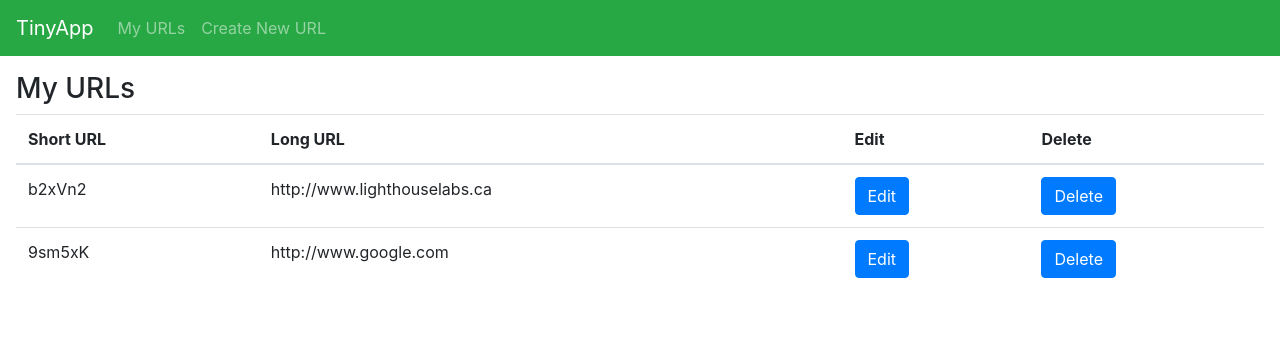
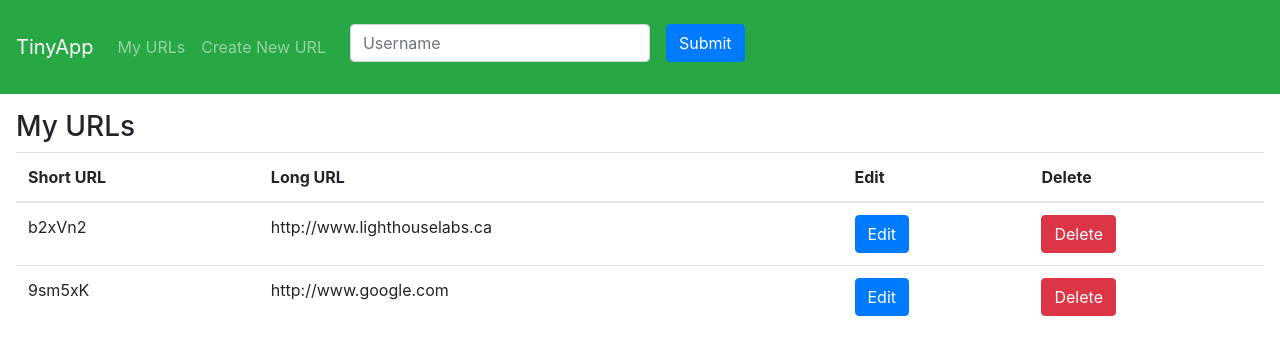
Before and after one commit to claraisley/tinyapp, a Node server app: page /urls in a window 1280 px wide. Shown: the top 355 px of the page. Run offline with Node 20, Linux system fonts and the light colour scheme; some libraries are stand-ins or nearby versions.

Commit message:
Started to implement username code, changed button colours

```diff
--- a/package.json
+++ b/package.json
@@ -20,6 +20,7 @@
   "homepage": "https://github.com/claraisley/tinyapp#readme",
   "dependencies": {
     "body-parser": "^1.19.0",
+    "cookie-parser": "^1.4.4",
     "ejs": "^3.0.1",
     "express": "^4.17.1"
   },
--- a/views/partials/_header.ejs
+++ b/views/partials/_header.ejs
@@ -9,6 +9,13 @@
         <a class="nav-item nav-link" href="/urls">My URLs</a>
         <a class="nav-item nav-link" href="/urls/new">Create New URL</a>
       </div>
+      <form class="form-inline" action="/urls/login" method="POST">
+        <div class="form-group mb-2">
+          <label for="UserName"></label>
+          <input class="form-control" type="text" name="Username" placeholder="Username" style="width: 300px; margin: 1em">
+          <button type="submit" class="btn btn-primary">Submit</button>
+        </div>
+      </form>
     </div>
   </nav>
 </header>
--- a/views/urls_index.ejs
+++ b/views/urls_index.ejs
@@ -35,7 +35,7 @@
             </td>
             <td>
               <form method="POST" action="/urls/<%= url %>/delete">
-                <button type="submit" class="btn btn-primary">Delete</button>
+                <button type="submit" class="btn btn-danger">Delete</button>
             </form>
           </td>
           </tr>
```
Also changed, not shown: 1 other file.
